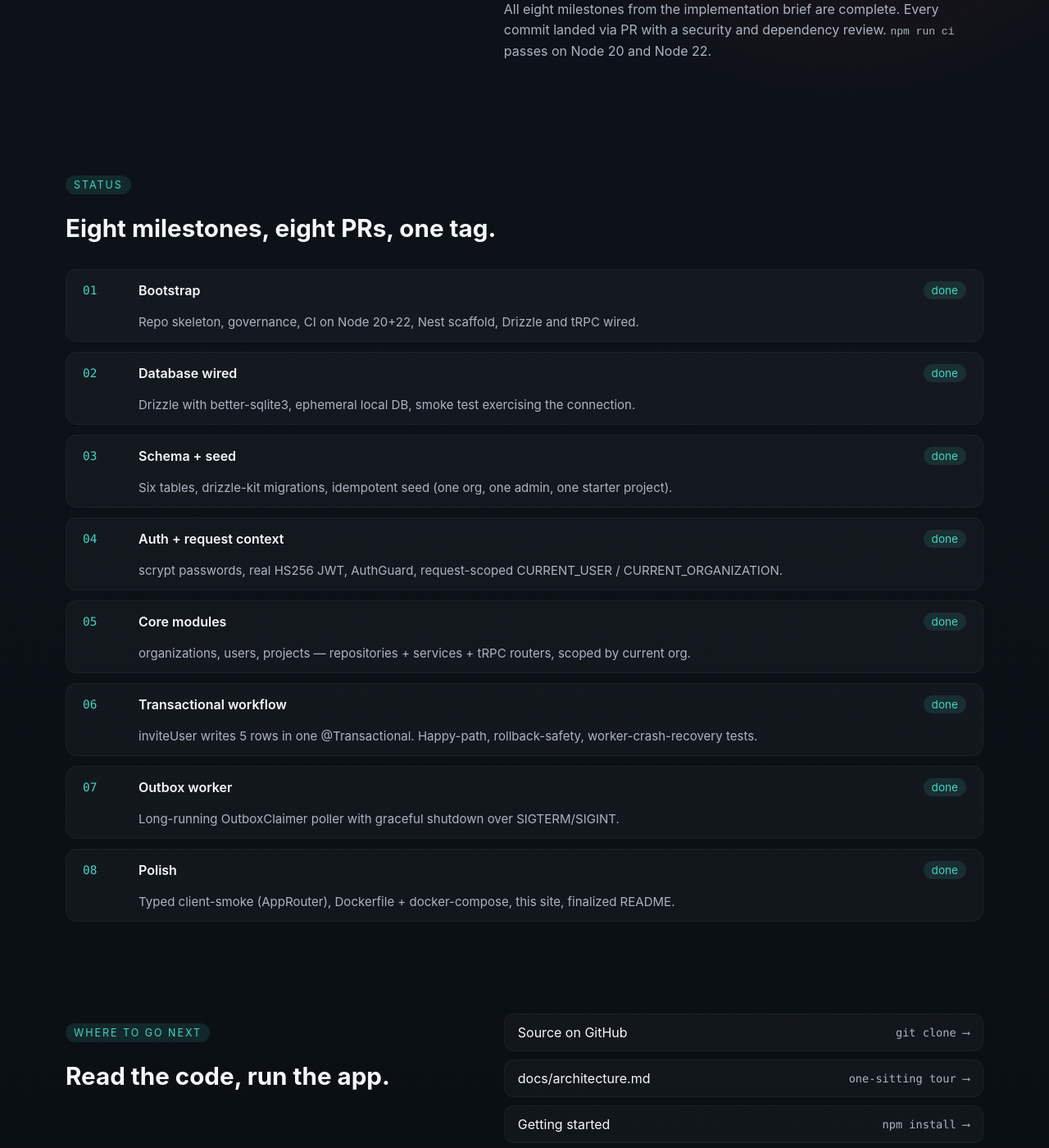
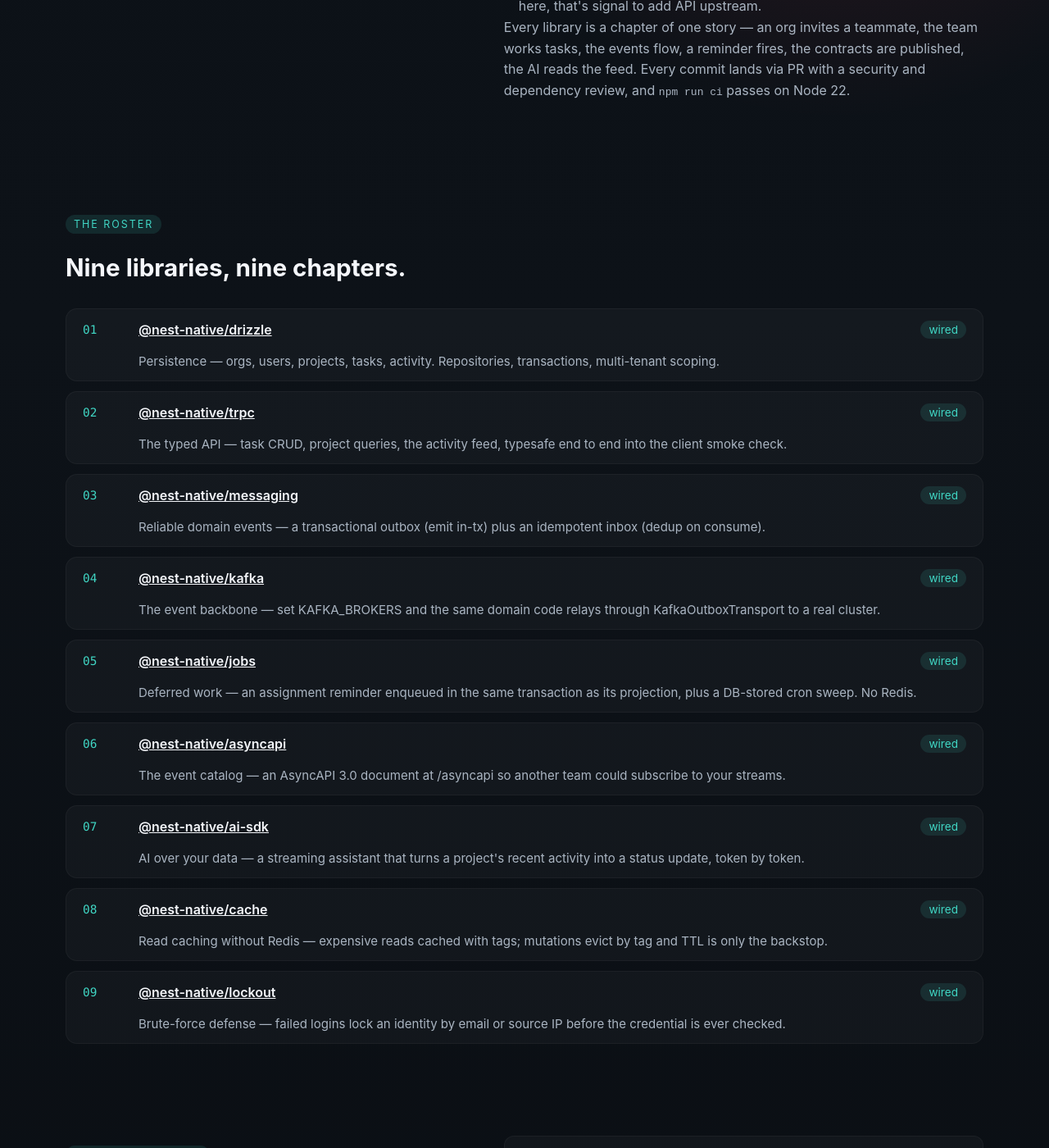
Before and after one commit to nest-native/reference-app, a Jekyll site: the page docs/index.html, which Jekyll copies as it is, in a window 1280 px wide and 1400 px high, scrolled down 830 px. Shown: the whole window at 82% size. Built offline with Jekyll 4.4.1, drawn with Linux system fonts in a browser that asks for light colours; some of the changed text lies outside the part shown.

Commit message:
Bring the docs Pages site up to the nine-library reality
The published site was still written for the two-library era: the lede and
the What-it-is copy described the two libraries this org publishes, the
status section counted eight brief milestones, and the library links pointed
at nest-native.dev/nest-drizzle-native/ and /nest-trpc-native/ — both 404
since the repos took bare names.

The milestone grid becomes the nine-library roster (same markup and CSS
classes, one card per chapter, each linking to that library's live docs).
Version numbers deliberately stay out of the HTML so the page has no
literal to drift.

architecture.md gets the same treatment: the intro names all nine, the
module graph matches what AppModule actually imports today (cache, jobs,
the two messaging profiles, tasks/activity, the asyncapi and ai-sdk
modules), and the wiring list points at the single forRoot site for each
library.

```diff
--- a/docs/index.html
+++ b/docs/index.html
@@ -6,7 +6,7 @@
     <title>nest-native reference app</title>
     <meta
       name="description"
-      content="Production-shaped reference application for the nest-native stack — nest-drizzle-native and nest-trpc-native composing under realistic backend pressure."
+      content="Production-shaped reference application for the nest-native stack — all nine nest-native libraries composing under realistic backend pressure."
     >
     <meta property="og:title" content="nest-native reference app">
     <meta
@@ -27,7 +27,7 @@
       </a>
       <nav class="nav-links" aria-label="Sections">
         <a href="#what">What it is</a>
-        <a href="#milestones">Milestones</a>
+        <a href="#libraries">Libraries</a>
         <a href="#links">Links</a>
         <a href="https://github.com/nest-native">Org</a>
       </nav>
@@ -39,14 +39,15 @@
           <p class="eyebrow">Reference application</p>
           <h1>The nest-native stack, end to end.</h1>
           <p class="hero-lede">
-            A production-shaped reference application that demonstrates how
-            <a href="https://nest-native.dev/nest-drizzle-native/">nest-drizzle-native</a>
-            and
-            <a href="https://nest-native.dev/nest-trpc-native/">nest-trpc-native</a>
-            compose under realistic backend pressure: feature modules,
-            multi-tenant auth context, cross-service transactions, real-database
-            integration tests, an outbox-pattern worker for post-commit side
-            effects, and a typed tRPC client smoke check.
+            A production-shaped multi-tenant work-tracking SaaS that puts
+            <a href="https://nest-native.dev/">all nine nest-native libraries</a>
+            under realistic backend pressure and composes them the way a real
+            product would: feature modules, multi-tenant auth context,
+            cross-service transactions, reliable domain events over an event
+            backbone, deferred and scheduled jobs, a documented event catalog,
+            a streaming AI assistant, tag-invalidated read caching, login
+            lockout, real-database integration tests, and a typed tRPC client
+            smoke check.
           </p>
           <div class="hero-actions" aria-label="Primary actions">
             <a class="button primary" href="https://github.com/nest-native/reference-app">View on GitHub</a>
@@ -88,7 +89,7 @@
         </div>
         <div class="principles">
           <p>
-            The reference app exists to demonstrate the two libraries this
+            The reference app exists to demonstrate the nine libraries this
             organization publishes — not to become a product of its own. Two
             implicit deliverables:
           </p>
@@ -97,66 +98,74 @@
             <li>A feedback loop on the libraries themselves — if a pattern feels awkward here, that's signal to add API upstream.</li>
           </ul>
           <p>
-            All eight milestones from the implementation brief are complete.
-            Every commit landed via PR with a security and dependency review.
-            <code>npm run ci</code> passes on Node 20 and Node 22.
+            Every library is a chapter of one story — an org invites a
+            teammate, the team works tasks, the events flow, a reminder fires,
+            the contracts are published, the AI reads the feed. Every commit
+            lands via PR with a security and dependency review, and
+            <code>npm run ci</code> passes on Node 22.
           </p>
         </div>
       </section>
 
-      <section id="milestones" class="section">
+      <section id="libraries" class="section">
         <div class="section-heading">
-          <p class="eyebrow">Status</p>
-          <h2>Eight milestones, eight PRs, one tag.</h2>
+          <p class="eyebrow">The roster</p>
+          <h2>Nine libraries, nine chapters.</h2>
         </div>
         <div class="milestones">
           <div class="milestone">
             <span class="milestone-num">01</span>
-            <span class="milestone-title">Bootstrap</span>
-            <span class="milestone-status">done</span>
-            <span class="milestone-desc">Repo skeleton, governance, CI on Node 20+22, Nest scaffold, Drizzle and tRPC wired.</span>
+            <span class="milestone-title"><a href="https://nest-native.dev/drizzle/">@nest-native/drizzle</a></span>
+            <span class="milestone-status">wired</span>
+            <span class="milestone-desc">Persistence — orgs, users, projects, tasks, activity. Repositories, transactions, multi-tenant scoping.</span>
           </div>
           <div class="milestone">
             <span class="milestone-num">02</span>
-            <span class="milestone-title">Database wired</span>
-            <span class="milestone-status">done</span>
-            <span class="milestone-desc">Drizzle with better-sqlite3, ephemeral local DB, smoke test exercising the connection.</span>
+            <span class="milestone-title"><a href="https://nest-native.dev/trpc/">@nest-native/trpc</a></span>
+            <span class="milestone-status">wired</span>
+            <span class="milestone-desc">The typed API — task CRUD, project queries, the activity feed, typesafe end to end into the client smoke check.</span>
           </div>
           <div class="milestone">
             <span class="milestone-num">03</span>
-            <span class="milestone-title">Schema + seed</span>
-            <span class="milestone-status">done</span>
-            <span class="milestone-desc">Six tables, drizzle-kit migrations, idempotent seed (one org, one admin, one starter project).</span>
+            <span class="milestone-title"><a href="https://nest-native.dev/messaging/">@nest-native/messaging</a></span>
+            <span class="milestone-status">wired</span>
+            <span class="milestone-desc">Reliable domain events — a transactional outbox (emit in-tx) plus an idempotent inbox (dedup on consume).</span>
           </div>
           <div class="milestone">
             <span class="milestone-num">04</span>
-            <span class="milestone-title">Auth + request context</span>
-            <span class="milestone-status">done</span>
-            <span class="milestone-desc">scrypt passwords, real HS256 JWT, AuthGuard, request-scoped CURRENT_USER / CURRENT_ORGANIZATION.</span>
+            <span class="milestone-title"><a href="https://nest-native.dev/kafka/">@nest-native/kafka</a></span>
+            <span class="milestone-status">wired</span>
+            <span class="milestone-desc">The event backbone — set KAFKA_BROKERS and the same domain code relays through KafkaOutboxTransport to a real cluster.</span>
           </div>
           <div class="milestone">
             <span class="milestone-num">05</span>
-            <span class="milestone-title">Core modules</span>
-            <span class="milestone-status">done</span>
-            <span class="milestone-desc">organizations, users, projects — repositories + services + tRPC routers, scoped by current org.</span>
+            <span class="milestone-title"><a href="https://nest-native.dev/jobs/">@nest-native/jobs</a></span>
+            <span class="milestone-status">wired</span>
+            <span class="milestone-desc">Deferred work — an assignment reminder enqueued in the same transaction as its projection, plus a DB-stored cron sweep. No Redis.</span>
           </div>
           <div class="milestone">
             <span class="milestone-num">06</span>
-            <span class="milestone-title">Transactional workflow</span>
-            <span class="milestone-status">done</span>
-            <span class="milestone-desc">inviteUser writes 5 rows in one @Transactional. Happy-path, rollback-safety, worker-crash-recovery tests.</span>
+            <span class="milestone-title"><a href="https://nest-native.dev/asyncapi/">@nest-native/asyncapi</a></span>
+            <span class="milestone-status">wired</span>
+            <span class="milestone-desc">The event catalog — an AsyncAPI 3.0 document at /asyncapi so another team could subscribe to your streams.</span>
           </div>
           <div class="milestone">
             <span class="milestone-num">07</span>
-            <span class="milestone-title">Outbox worker</span>
-            <span class="milestone-status">done</span>
-            <span class="milestone-desc">Long-running OutboxClaimer poller with graceful shutdown over SIGTERM/SIGINT.</span>
+            <span class="milestone-title"><a href="https://nest-native.dev/ai-sdk/">@nest-native/ai-sdk</a></span>
+            <span class="milestone-status">wired</span>
+            <span class="milestone-desc">AI over your data — a streaming assistant that turns a project's recent activity into a status update, token by token.</span>
           </div>
           <div class="milestone">
             <span class="milestone-num">08</span>
-            <span class="milestone-title">Polish</span>
-            <span class="milestone-status">done</span>
-            <span class="milestone-desc">Typed client-smoke (AppRouter), Dockerfile + docker-compose, this site, finalized README.</span>
+            <span class="milestone-title"><a href="https://nest-native.dev/cache/">@nest-native/cache</a></span>
+            <span class="milestone-status">wired</span>
+            <span class="milestone-desc">Read caching without Redis — expensive reads cached with tags; mutations evict by tag and TTL is only the backstop.</span>
+          </div>
+          <div class="milestone">
+            <span class="milestone-num">09</span>
+            <span class="milestone-title"><a href="https://nest-native.dev/lockout/">@nest-native/lockout</a></span>
+            <span class="milestone-status">wired</span>
+            <span class="milestone-desc">Brute-force defense — failed logins lock an identity by email or source IP before the credential is ever checked.</span>
           </div>
         </div>
       </section>
@@ -180,13 +189,10 @@
             <span>CHANGELOG</span><span>release notes ⟶</span>
           </a>
           <a href="https://github.com/nest-native/reference-app/releases/tag/v0.1.0">
-            <span>v0.1.0 release</span><span>all eight milestones ⟶</span>
+            <span>v0.1.0 release</span><span>first tag ⟶</span>
           </a>
-          <a href="https://nest-native.dev/nest-drizzle-native/">
-            <span>nest-drizzle-native docs</span><span>library ⟶</span>
-          </a>
-          <a href="https://nest-native.dev/nest-trpc-native/">
-            <span>nest-trpc-native docs</span><span>library ⟶</span>
+          <a href="https://nest-native.dev/">
+            <span>nest-native.dev</span><span>all nine library docs ⟶</span>
           </a>
         </div>
       </section>
```
Also changed, not shown: docs/architecture.md (+66 -31 lines).
